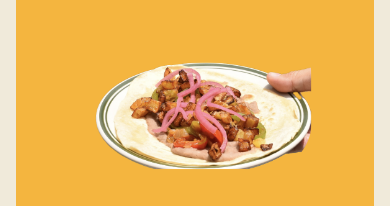
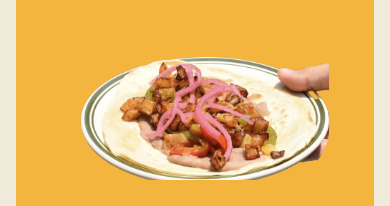
Before and after one commit to jordanchude/hard-feelings-tacos, a plain HTML site: page index.html in a window 390 px wide. Shown: the part 335-541 px from the top of the page. Drawn offline with nearby package versions, Linux system fonts and the light colour scheme; a script that the page names is missing.

Commit message:
Increase food image size across all devices
- Desktop: scale(0.95) (was 0.85) - 12% larger
- Tablets (≤767px): scale(0.85) (was 0.75) - 13% larger
- Phones (≤479px): scale(0.75) (was 0.65) - 15% larger
- Image now more prominent while maintaining proper spacing and caption visibility

```diff
--- a/css/hard-feelings-tacos.webflow.css
+++ b/css/hard-feelings-tacos.webflow.css
@@ -568,7 +568,7 @@
 }
 
 .slider-image-container img {
-  transform: scale(0.85);
+  transform: scale(0.95);
 }
 
 .slider-image-caption {
@@ -603,7 +603,7 @@
   }
 
   .slider-image-container img {
-    transform: scale(0.75);
+    transform: scale(0.85);
   }
 
   .nav-logo {
@@ -626,7 +626,7 @@
   }
 
   .slider-image-container img {
-    transform: scale(0.65);
+    transform: scale(0.75);
   }
 
   .nav-logo {
```
